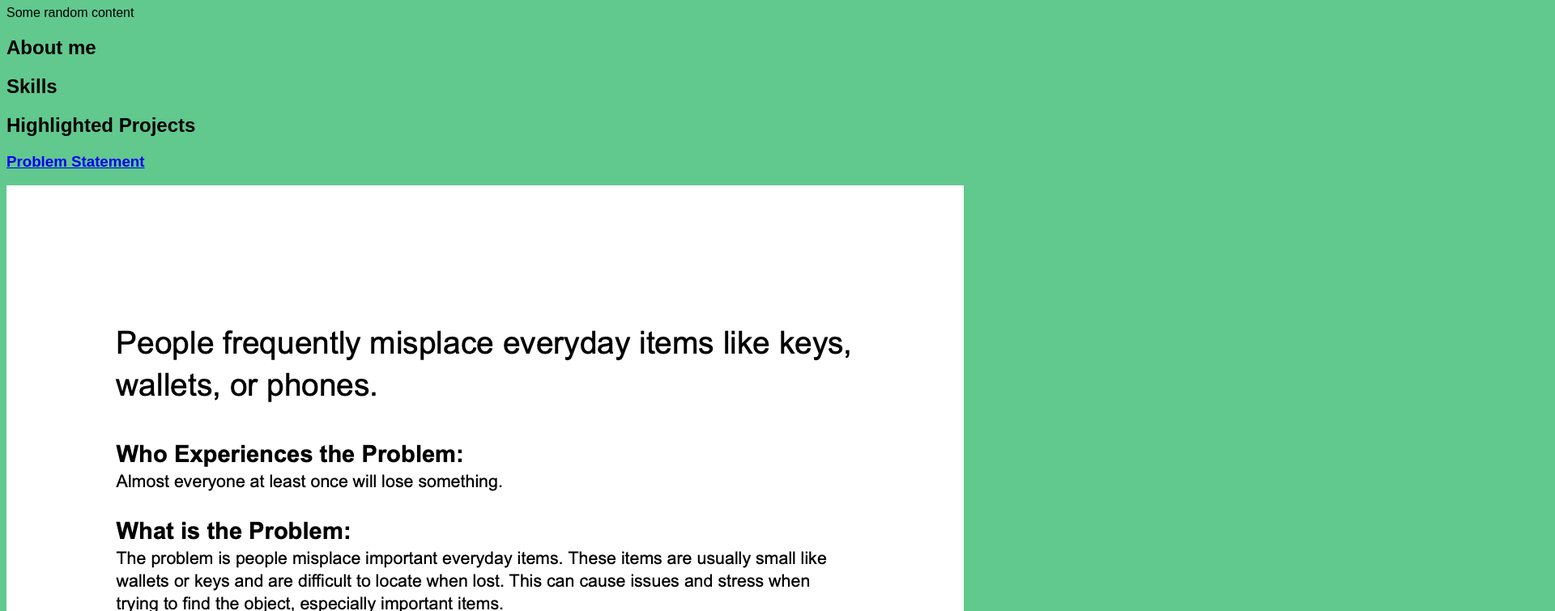
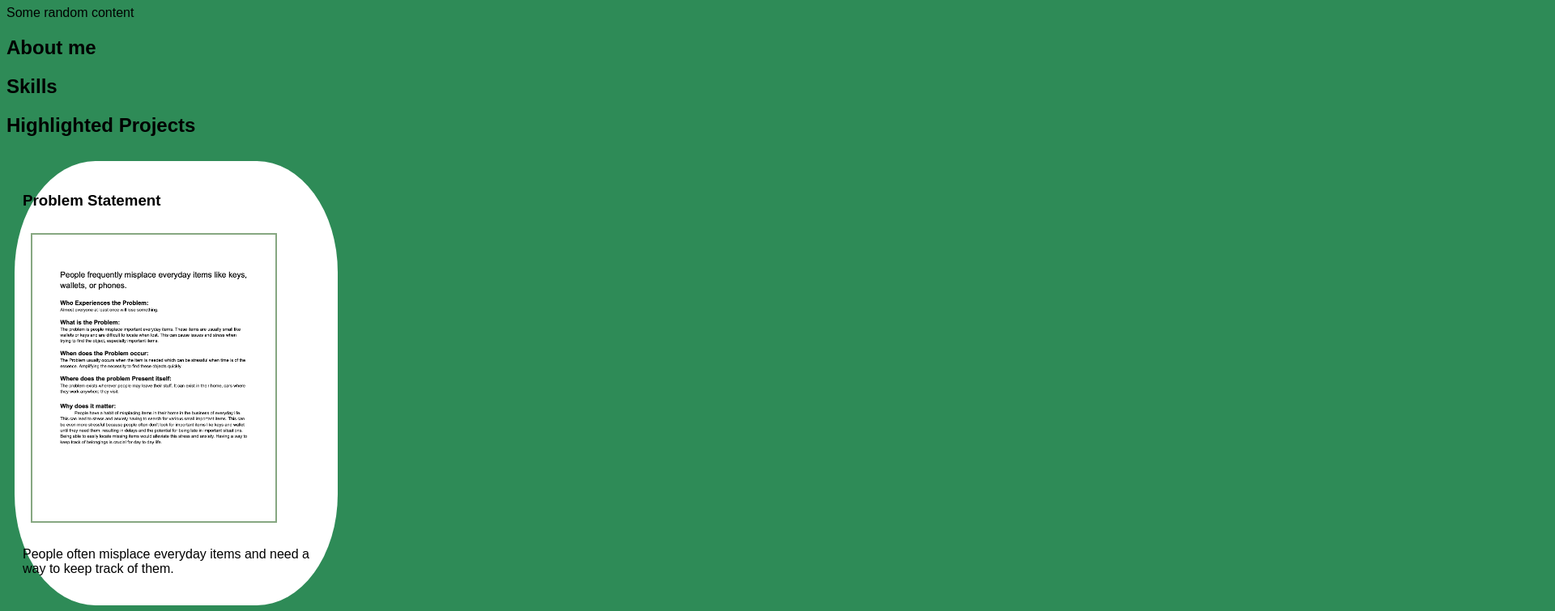
Before and after one commit to connorscrambling/connorscrambling.github.io, a plain HTML site: page index.html in a window 1280 px wide. Shown: the part 73-828 px from the top of the page at 81% size, 1920 px wide, since content can reach past the window. Drawn offline with Linux system fonts and the light colour scheme; files whose address does not match are found by name.

Commit message:
Add files via upload

```diff
--- a/styles.css
+++ b/styles.css
@@ -1,9 +1,30 @@
-body {
-background-color: rgb(97, 200, 142);
+body{
+background-color: seagreen;
 font-family: Arial, Helvetica, sans-serif;
 }
-
 h1{
-color:blanchedalmond;
+color: antiquewhite;
 text-align: center;
 }
+
+.projects {
+    display:flex;
+    flex-wrap:wrap; }
+.project {
+    width: 30%;
+    margin: 10px;
+    padding: 20px 10px;
+    background: white;
+    border-radius: 25%;
+}
+.project img{
+    width: 300px;
+    margin: 300px;
+    margin: 10px;
+    border: 2px solid rgb(134, 167, 129);
+
+}
+a{
+    text-decoration: none;
+    color: black;
+}
```
